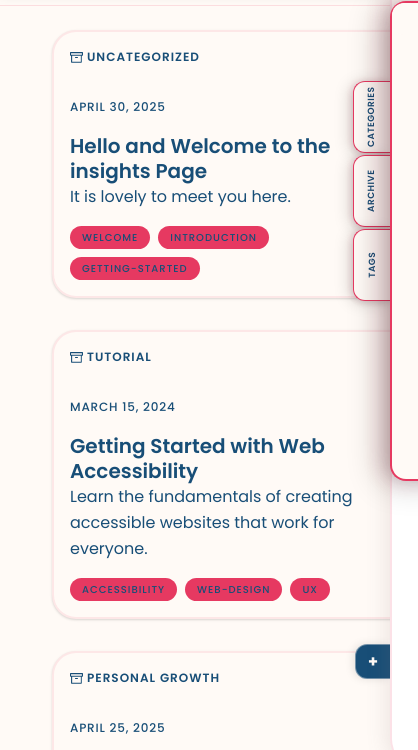
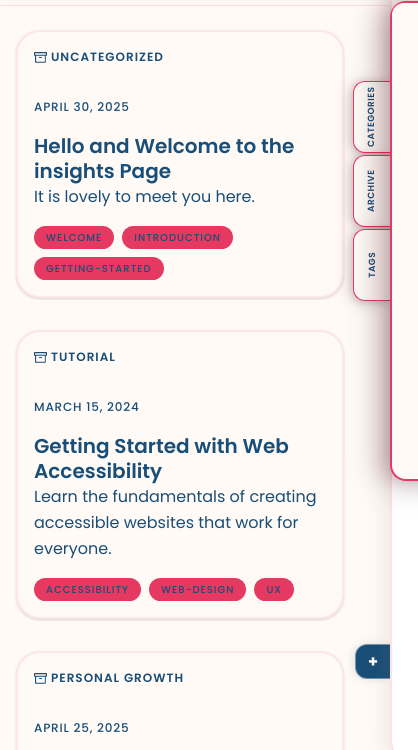
Before and after one commit to natashacharlton25-max/AstroTemplate, an Astro site: page /insights in a window 390 px wide. Shown: the part 69-819 px from the top of the page, 418 px wide, since content can reach past the window. Built offline with nearby package versions, Linux system fonts and the light colour scheme; Astro itself is replaced by a stand-in of ours.

Commit message:
refactor mobile layout styles for insights page to enhance spacing and alignment

```diff
--- a/src/pages/insights.astro
+++ b/src/pages/insights.astro
@@ -1094,17 +1094,34 @@ const posts = [
     }
   }
 
-  @media (max-width: 767px) {
-    .entries {
-      margin-left: 0.75rem !important;
-      margin-right: 0.75rem !important;
-      max-width: calc(100vw - 1.5rem) !important;
-      width: calc(100vw - 1.5rem) !important;
+  @media screen and (max-width: 767px) {
+    html body main section .ct-container,
+    html body .ct-container,
+    .ct-container {
+      margin-left: 0.5rem !important;
+      margin-right: 35px !important;
+      max-width: calc(100vw - 0.5rem - 35px) !important;
+      width: calc(100vw - 0.5rem - 35px) !important;
+      padding: 1rem !important;
+    }
+
+    html body main section .ct-container .entries,
+    html body .ct-container .entries,
+    .ct-container .entries {
+      margin-left: 0 !important;
+      margin-right: 0 !important;
+      max-width: 100% !important;
+      width: 100% !important;
       padding: 0 !important;
     }
 
     .entry-card {
       padding: 1rem !important;
+      width: 100% !important;
+      max-width: 100% !important;
+      margin-left: 0 !important;
+      margin-right: 0 !important;
+      box-sizing: border-box !important;
     }
 
     .card-header {
--- a/src/styles/global/global.css
+++ b/src/styles/global/global.css
@@ -157,10 +157,11 @@ main > section .container {
   .asset-grid,
   .assets-grid,
   .content-grid,
-  .blog-grid {
-    margin-left: 1rem !important;
-    margin-right: 20px !important; /* Much smaller right margin for wider cards */
-    max-width: calc(100vw - 1rem - 20px) !important;
+  .blog-grid,
+  .featured-grid {
+    margin-left: 0rem !important;
+    margin-right: 15px !important; /* Minimal right margin for maximum width */
+    max-width: calc(100vw - 0rem - 15px) !important;
     padding-left: 0 !important;
     padding-right: 0 !important;
   }
@@ -193,9 +194,9 @@ main > section .container {
   .page-content > section > .container,
   main .container,
   main > section .container {
-    margin-left: 1.5rem !important;
-    margin-right: 50px !important; /* Reduced right margin for mobile - navigation is more compact */
-    max-width: calc(100vw - 1.5rem - 50px) !important;
+    margin-left: 0rem !important;
+    margin-right: 15px !important; /* Minimal right margin for maximum mobile card width */
+    max-width: calc(100vw - 0rem - 15px) !important;
     padding: 1.5rem 1rem !important; /* Match insights mobile: 24px top/bottom, 16px left/right */
     width: auto !important;
     box-sizing: border-box !important;
```
